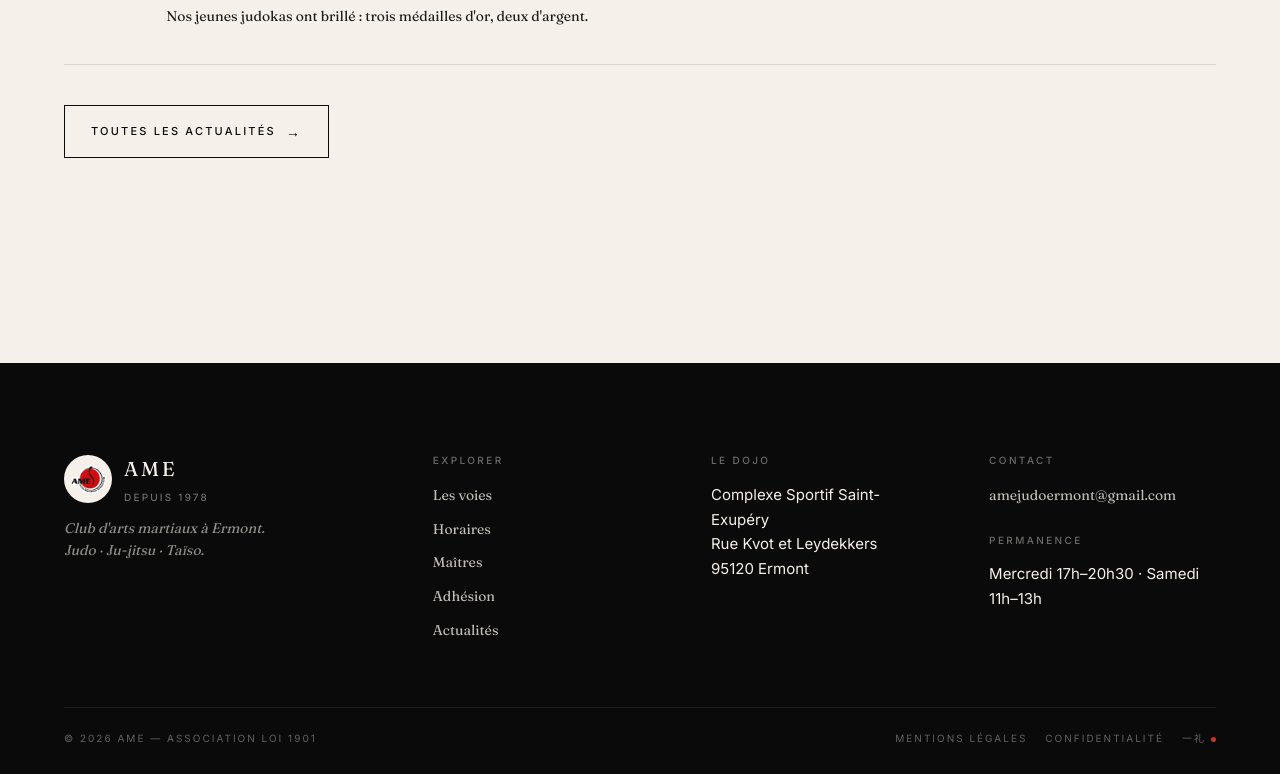
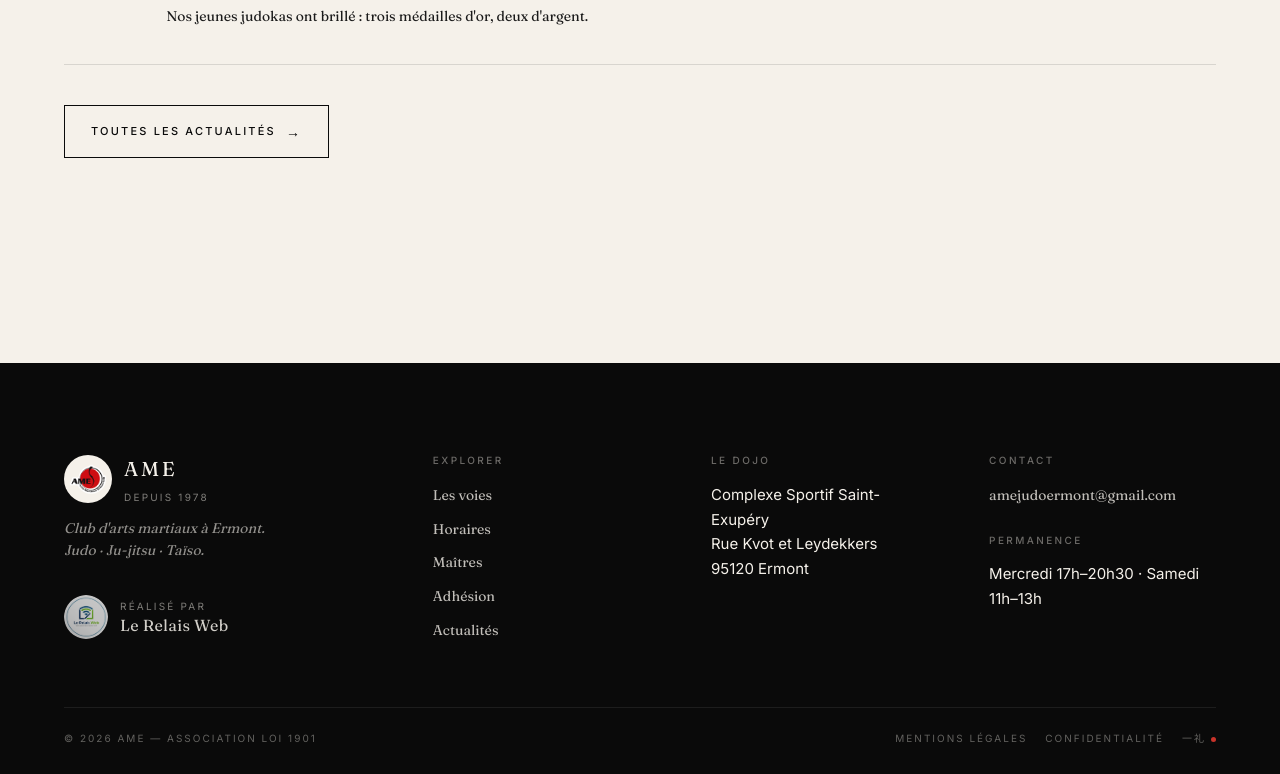
Before and after one commit to bailleulilyas-cell/ame-judo, a Next.js app: page / in a window 1280 px wide. Shown: the part 3877-4651 px from the top of the page. Built offline with nearby package versions, Linux system fonts and the light colour scheme.

Commit message:
footer: crédit en 2 lignes empilées

```diff
--- a/app/globals.css
+++ b/app/globals.css
@@ -888,6 +888,41 @@ main { padding-top: var(--nav-h); }
 .footer-mark-red { width: 5px; height: 5px; border-radius: 50%; background: var(--red); display: inline-block; vertical-align: middle; margin-left: 5px; }
 @media (max-width: 480px) { .footer-bottom { flex-direction: column; gap: 10px; } }
 
+.footer-credit-inline {
+  display: inline-flex;
+  align-items: center;
+  gap: 12px;
+  margin-top: 22px;
+  color: rgba(245,241,234,0.55);
+  transition: color 0.25s;
+}
+.footer-credit-inline:hover { color: rgba(245,241,234,0.95); }
+.footer-credit-logo { display: block; opacity: 0.85; transition: opacity 0.25s; border-radius: 50%; }
+.footer-credit-inline:hover .footer-credit-logo { opacity: 1; }
+.footer-credit-text {
+  display: flex;
+  flex-direction: column;
+  line-height: 1.25;
+}
+.footer-credit-label {
+  display: block;
+  font-family: var(--sans);
+  font-size: 10px;
+  letter-spacing: 0.22em;
+  text-transform: uppercase;
+  color: rgba(245,241,234,0.5);
+}
+.footer-credit-inline strong {
+  display: block;
+  font-family: var(--serif);
+  font-weight: 400;
+  font-size: 16px;
+  letter-spacing: 0.02em;
+  text-transform: none;
+  margin-top: 3px;
+  color: rgba(245,241,234,0.85);
+}
+
 /* ═══════════════════════════════════════════════════════════
    Admin
    ═══════════════════════════════════════════════════════════ */
--- a/components/Footer.tsx
+++ b/components/Footer.tsx
@@ -40,6 +40,25 @@ export default function Footer({
               Club d&apos;arts martiaux à Ermont.<br />
               Judo · Ju-jitsu · Taïso.
             </p>
+            <a
+              href="https://lerelaisweb.com"
+              target="_blank"
+              rel="noopener noreferrer"
+              aria-label="Site réalisé par Le Relais Web"
+              className="footer-credit-inline"
+            >
+              <Image
+                src="/logo-relais-web.png"
+                alt="Le Relais Web"
+                width={44}
+                height={44}
+                className="footer-credit-logo"
+              />
+              <span className="footer-credit-text">
+                <span className="footer-credit-label">Réalisé par</span>
+                <strong>Le Relais Web</strong>
+              </span>
+            </a>
           </div>
 
           <div>
@@ -82,6 +101,7 @@ export default function Footer({
             </span>
           </nav>
         </div>
+
       </div>
     </footer>
   );
```
Also changed, not shown: public/logo-relais-web.png (added).
